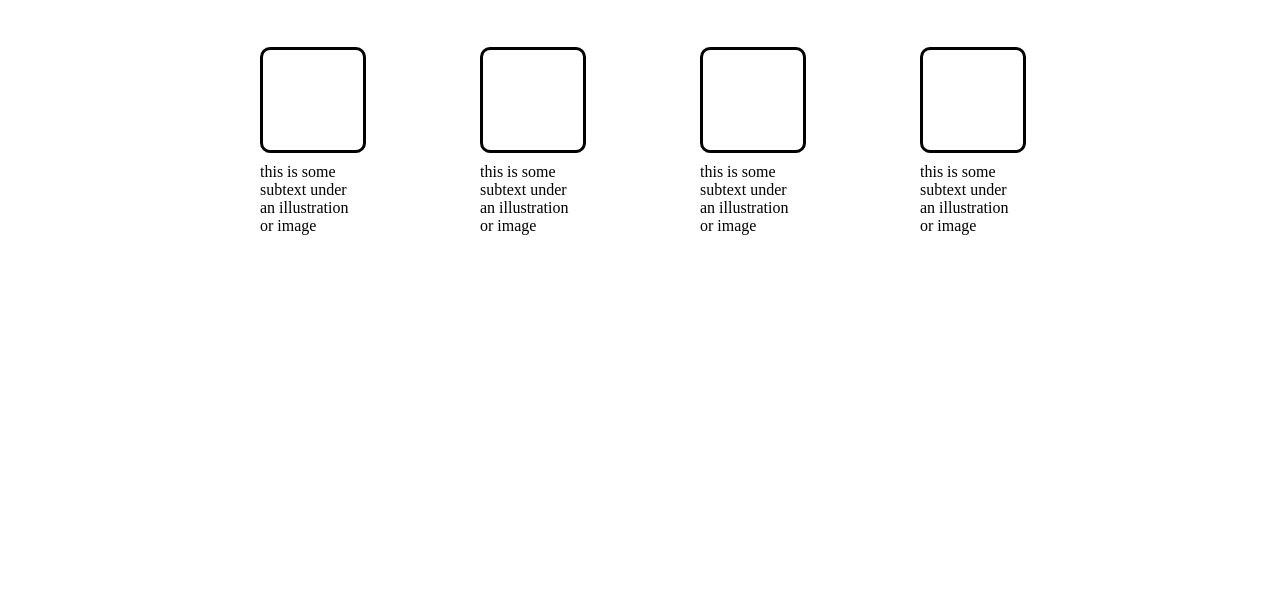
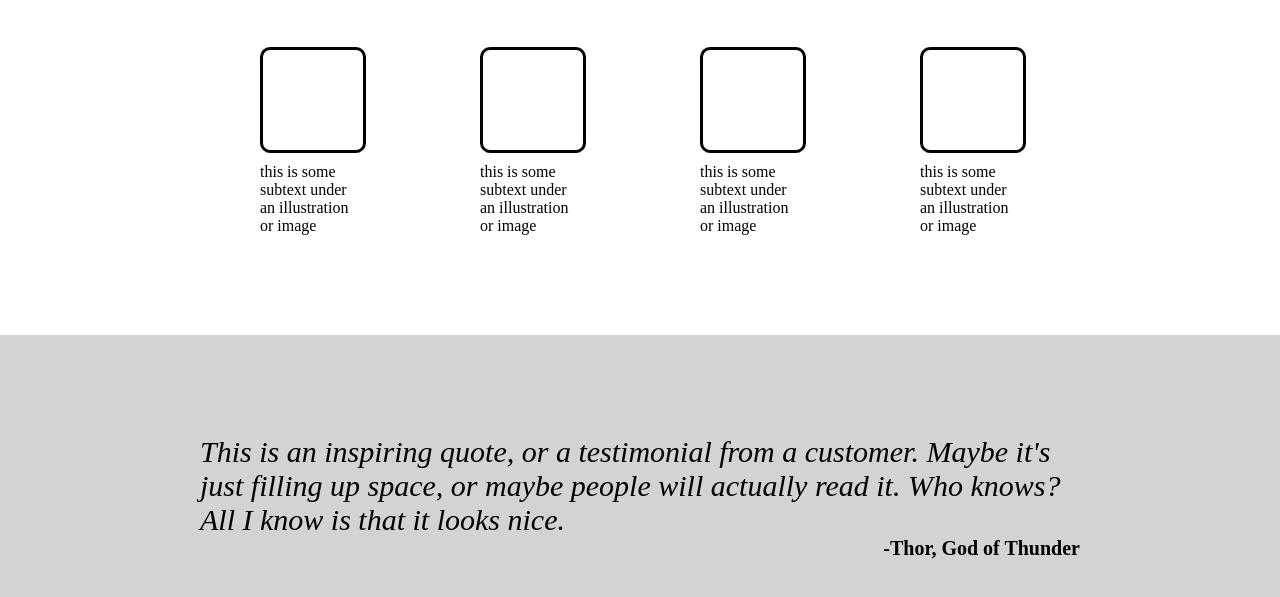
Before and after one commit to vuuma/landing-page, a plain HTML site: page index.html in a window 1280 px wide. Shown: the part 357-954 px from the top of the page. Before the commit the page ends 800 px from the top, so only its background shows below. Drawn offline with Linux system fonts and the light colour scheme.

Commit message:
implement body sectionTwo

```diff
--- a/css/stylesheet.css
+++ b/css/stylesheet.css
@@ -66,8 +66,9 @@ ul {
     justify-content: space-around;
 }
 
-.body {
+.sectionOne {
     padding: 0 200px;
+    margin-bottom: 100px;
 }
 
 .body-title {
@@ -89,3 +90,17 @@ ul {
 .one, .two, .three, .four {
     width: 100px;
 }
+
+.sectionTwo {
+    background-color: lightgrey;
+    padding: 100px 200px;
+    font-size: 30px;
+    font-style: italic;
+}
+
+.author {
+    font-size: 20px;
+    font-style: normal;
+    text-align: right;
+    font-weight: bold;
+}
--- a/index.html
+++ b/index.html
@@ -55,9 +55,18 @@
                     <div class="box"></div>
                     <div>this is some subtext under an illustration or image</div>
                 </div>
+            </div>
+        </div>
+
+        <div class="sectionTwo">
+            <div>This is an inspiring quote, or a testimonial from a customer. Maybe it's just filling up space, or maybe people will actually read it. Who knows? All I know is that it looks nice.
+            </div>
+            <div class="author">
+                -Thor, God of Thunder
+            </div>
 
         </div>
-    </div>
+
     </div>
 
 </body>
```
